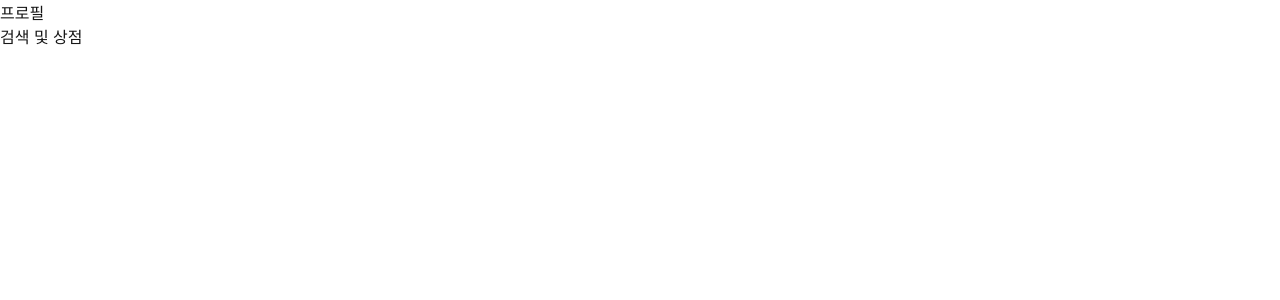
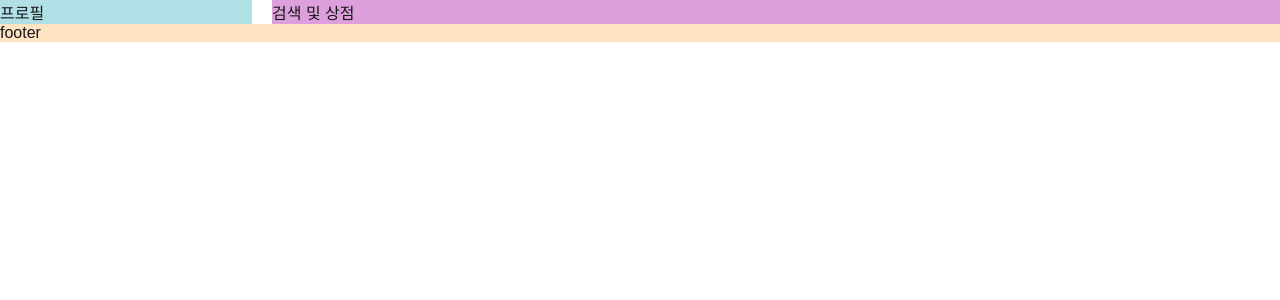
Before and after one commit to Team-COCOs/COCO_FrontEnd, a Next.js app: page / in a window 1280 px wide. Shown: the top 300 px of the page. Built offline with nearby package versions, Linux system fonts and the light colour scheme.

Commit message:
feat: main

```diff
--- /dev/null
+++ b/src/components/MainPage/Footer/index.tsx
@@ -0,0 +1,12 @@
+// import { MainPageStyled } from "./styled";
+import clsx from "clsx";
+import { useEffect } from "react";
+import { useRouter } from "next/router";
+import { useSelector } from "react-redux";
+import { FooterStyled } from "./styled";
+
+const Footer = () => {
+  return <FooterStyled className={clsx("Footer_wrap")}> footer </FooterStyled>;
+};
+
+export default Footer;
--- /dev/null
+++ b/src/components/MainPage/Footer/styled.ts
@@ -0,0 +1,9 @@
+import styled from "styled-components";
+
+export const FooterStyled = styled.div`
+  &.Footer_wrap {
+    position: relative;
+    bottom: 0;
+    background-color: bisque;
+  }
+`;
--- a/src/features/MainPage/index.tsx
+++ b/src/features/MainPage/index.tsx
@@ -1,6 +1,7 @@
 import { MainPageStyled } from "./styled";
 import ProfilePart from "@/components/MainPage/ProfilePart";
 import StorePart from "@/components/MainPage/StorePart";
+import Footer from "@/components/MainPage/Footer";
 import clsx from "clsx";
 import { useEffect } from "react";
 import { useRouter } from "next/router";
@@ -10,11 +11,17 @@ const Login = () => {
   const router = useRouter();
 
   return (
-    <MainPageStyled className="MainPage_wrap">
+    <MainPageStyled className={clsx("MainPage_wrap")}>
       <div className="MainPage_container">
-        <ProfilePart />
-        <StorePart />
+        <div className="MainPage_profile">
+          <ProfilePart />
+        </div>
+        <div className="MainPage_store">
+          <StorePart />
+        </div>
       </div>
+
+      <Footer />
     </MainPageStyled>
   );
 };
--- a/src/features/MainPage/styled.ts
+++ b/src/features/MainPage/styled.ts
@@ -1,3 +1,25 @@
 import styled from "styled-components";
 
-export const MainPageStyled = styled.div``;
+export const MainPageStyled = styled.div`
+  &.MainPage_wrap {
+    display: flex;
+    flex-direction: column;
+    max-width: 1280px;
+    margin: 0 auto;
+
+    .MainPage_container {
+      display: flex;
+      gap: 20px;
+
+      .MainPage_profile {
+        width: 20%;
+        background-color: powderblue;
+      }
+
+      .MainPage_store {
+        width: 80%;
+        background-color: plum;
+      }
+    }
+  }
+`;
--- a/src/pages/_document.tsx
+++ b/src/pages/_document.tsx
@@ -1,6 +1,38 @@
-import { Html, Head, Main, NextScript } from "next/document";
-
-export default function Document() {
+import Document, {
+  Html,
+  Head,
+  Main,
+  NextScript,
+  DocumentContext,
+} from "next/document";
+import { ServerStyleSheet } from "styled-components";
+class MyDocument extends Document {
+  static async getInitialProps(ctx: DocumentContext) {
+    const sheet = new ServerStyleSheet();
+    const originalRenderPage = ctx.renderPage;
+    try {
+      // 페이지 렌더링 중에 styled-components 스타일을 수집
+      ctx.renderPage = () =>
+        originalRenderPage({
+          enhanceApp: (App) => (props) =>
+            sheet.collectStyles(<App {...props} />),
+        });
+      // 기본 Document의 초기 props를 가져옴
+      const initialProps = await Document.getInitialProps(ctx);
+      return {
+        ...initialProps,
+        styles: (
+          <>
+            {initialProps.styles}
+            {sheet.getStyleElement()} {/* 스타일을 추가 */}
+          </>
+        ),
+      };
+    } finally {
+      sheet.seal(); // styled-components의 sheet를 봉인
+    }
+  }
+  render() {
     return (
       <Html lang="en">
         <Head />
@@ -11,3 +43,5 @@ export default function Document() {
       </Html>
     );
   }
+}
+export default MyDocument;
```
Lines whose indentation alone changed are shown as unchanged.
